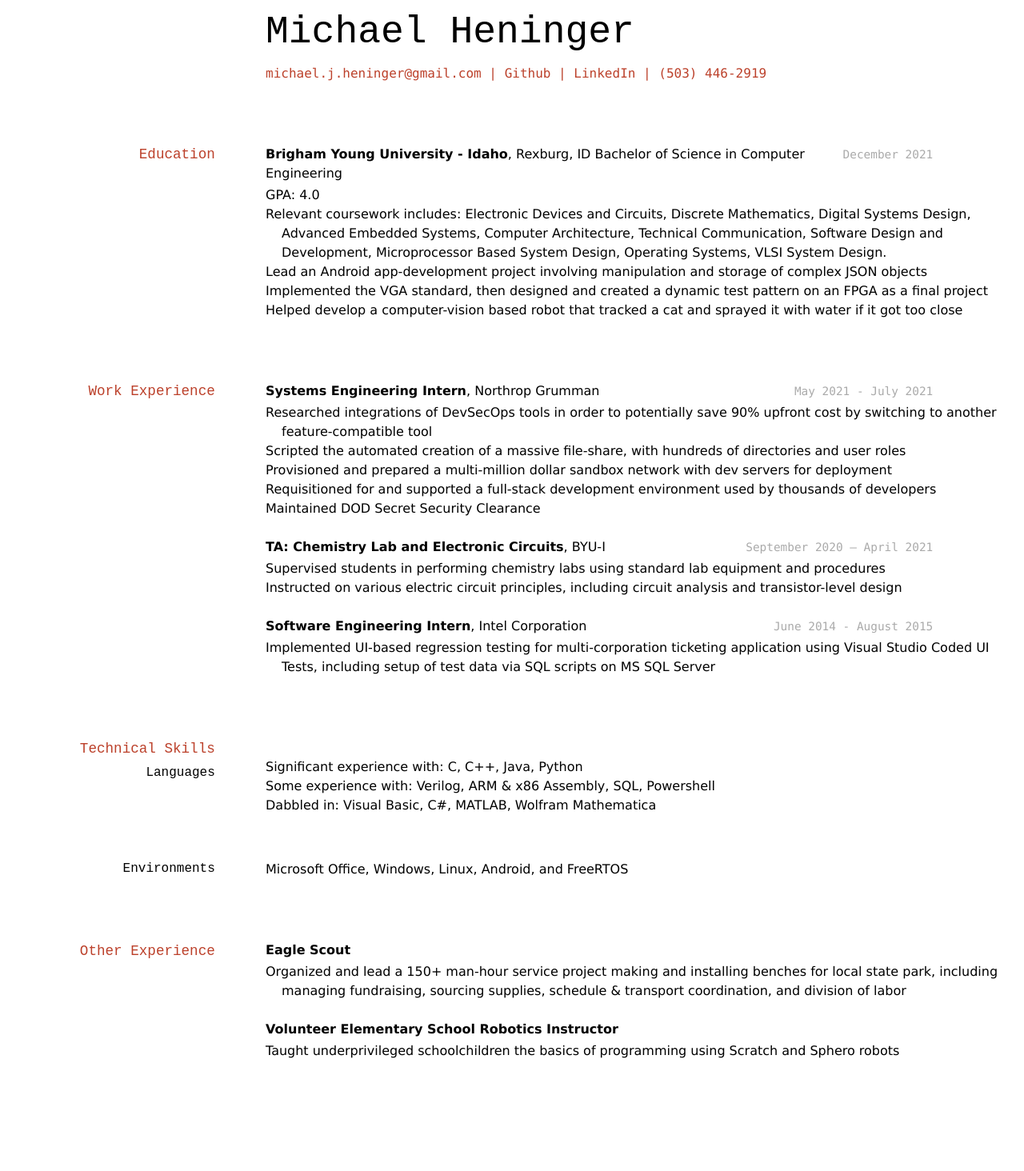
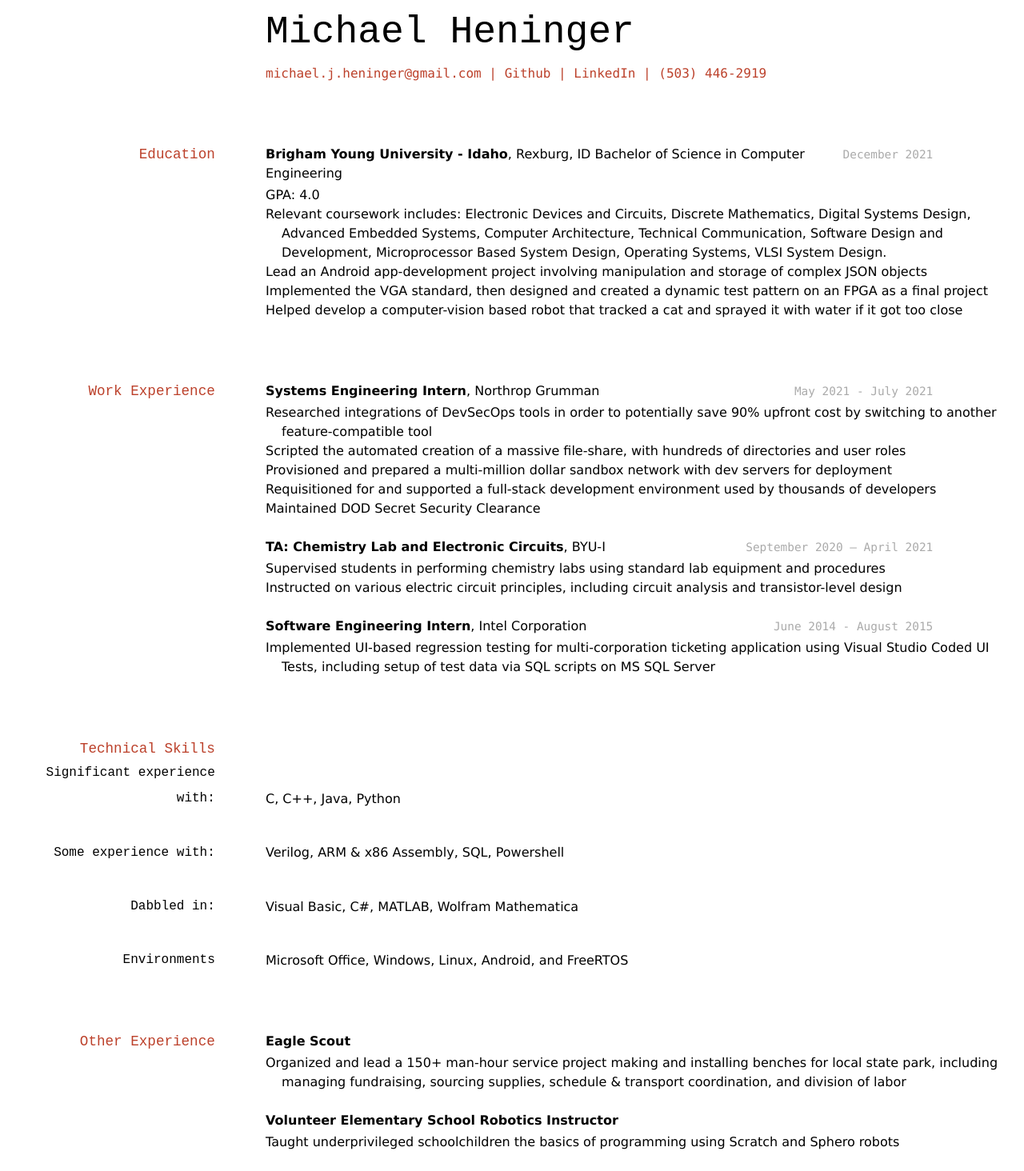
Before and after one commit to byuids-resumes/Heninger-resume, a Jekyll site: the page built from docs/index.md, in a window 1280 px wide. Shown: the whole page at 80% size. Built offline with Jekyll 4.4.1, drawn with Linux system fonts in a browser that asks for light colours; before the commit the page ends 1350 px from its top, so only the background shows below that.

Commit message:
fix formatting

```diff
--- a/docs/index.md
+++ b/docs/index.md
@@ -47,14 +47,12 @@ __Software Engineering Intern__,  Intel Corporation
 
 ## Technical Skills
 
-### Languages
-- Significant experience with:
+### Significant experience with:
 C, C++, Java, Python
-- Some experience with:
+### Some experience with:
 Verilog, ARM & x86 Assembly, SQL, Powershell
-- Dabbled in:
+### Dabbled in:
 Visual Basic, C#, MATLAB, Wolfram Mathematica
-
 ### Environments
 Microsoft Office, Windows, Linux, Android, and FreeRTOS
 
```
